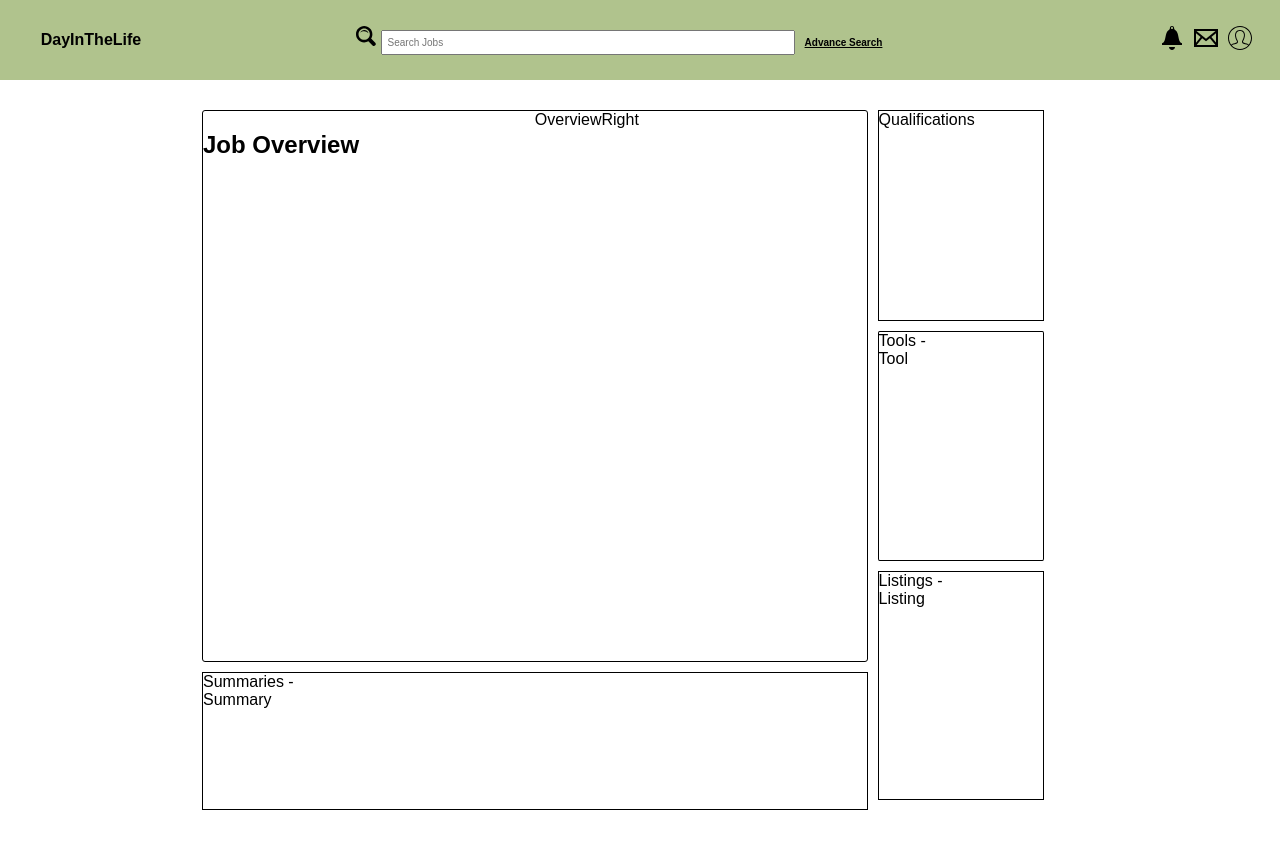
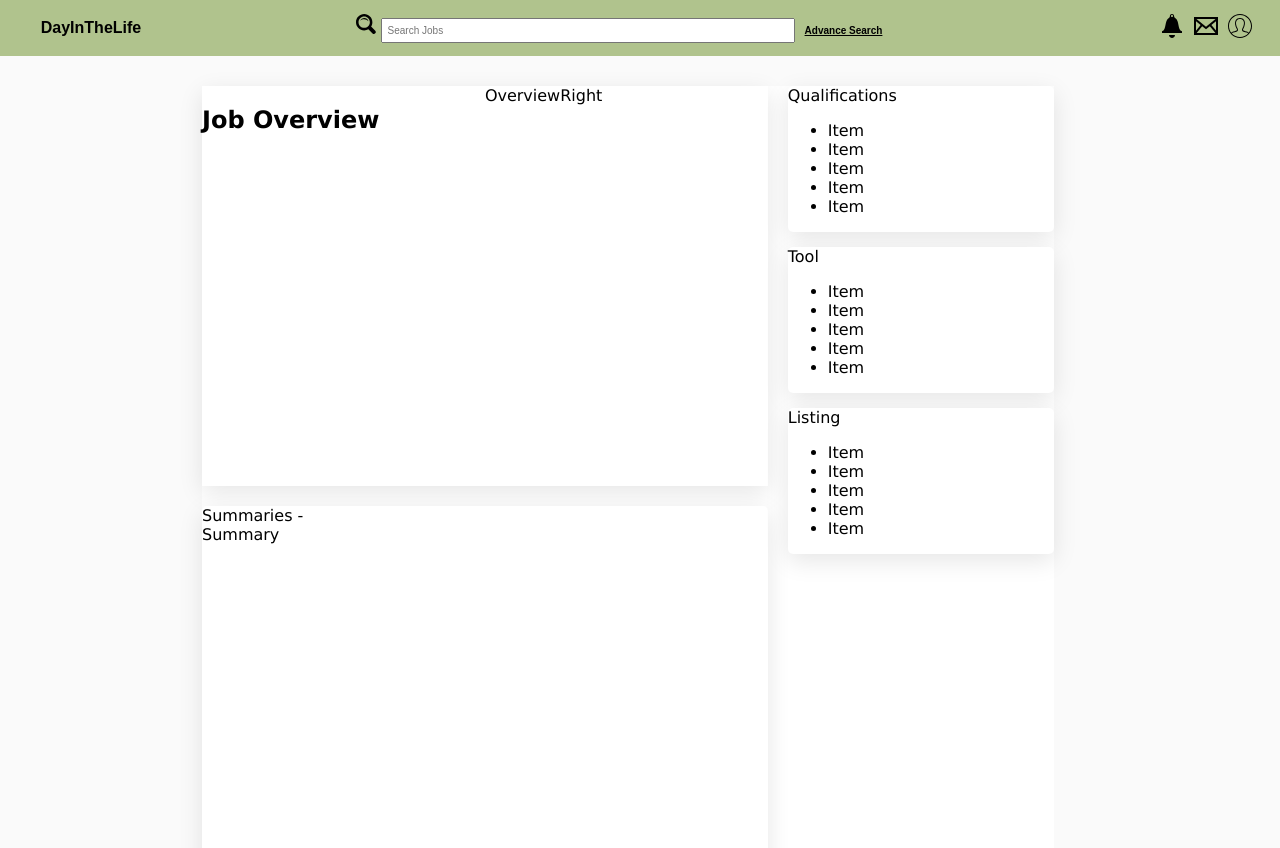
Before and after one commit to the7establishment/DayInTheLife, a React (Create React App) app: page / in a window 1280 px wide. Shown: the top 848 px of the page. Before the commit the page ends 810 px from the top, so only its background shows below. Built offline with nearby package versions, Linux system fonts and the light colour scheme.

Commit message:
Update Styles

```diff
--- a/src/components/JobProfile/Listings/Listing.js
+++ b/src/components/JobProfile/Listings/Listing.js
@@ -3,7 +3,13 @@ import React from "react";
 export default function Listing() {
   return (
     <div>
-      Listing
+      <ul>
+        <li>Item</li>
+        <li>Item</li>
+        <li>Item</li>
+        <li>Item</li>
+        <li>Item</li>
+      </ul>
     </div>
   );
 }
--- a/src/components/JobProfile/Listings/Listings.js
+++ b/src/components/JobProfile/Listings/Listings.js
@@ -5,7 +5,7 @@ import Listing from "./Listing"
 export default function Listings() {
   return (
     <div className="listings">
-      Listings -
+      Listing
       <Listing/>
     </div>
   );
--- a/src/components/JobProfile/Qualifications/Qualifications.js
+++ b/src/components/JobProfile/Qualifications/Qualifications.js
@@ -4,6 +4,13 @@ export default function Qualifications() {
   return (
     <div className="qualifications">
         Qualifications
+        <ul>
+          <li>Item</li>
+          <li>Item</li>
+          <li>Item</li>
+          <li>Item</li>
+          <li>Item</li>
+        </ul>
     </div>
   );
 }
--- a/src/components/JobProfile/Tools/Tool.js
+++ b/src/components/JobProfile/Tools/Tool.js
@@ -3,7 +3,13 @@ import React from "react";
 export default function Tool() {
   return (
     <div>
-      Tool
+      <ul>
+        <li>Item</li>
+        <li>Item</li>
+        <li>Item</li>
+        <li>Item</li>
+        <li>Item</li>
+      </ul>
     </div>
   );
 }
--- a/src/components/JobProfile/Tools/Tools.js
+++ b/src/components/JobProfile/Tools/Tools.js
@@ -4,7 +4,7 @@ import Tool from "./Tool"
 export default function Tools() {
   return (
     <div className="tools">
-      Tools -
+      Tool
       <Tool/>
     </div>
   );
--- a/src/css/JobProfile/JobProfile.css
+++ b/src/css/JobProfile/JobProfile.css
@@ -7,47 +7,63 @@
     grid-column-gap: 10px;
 }
 
+.jobprofile div{
+    background-color: #FFFFFF;
+}
+
 .profile{
     display: grid;
     grid-column: 2;
-    grid-template-columns: 80% 20% ;
-    grid-column-gap: 10px;
+    grid-template-columns: 68% 32% ;
+    grid-column-gap: 20px;
 }
 
 .profile-left{
     grid-column: 1;
-    display: grid;
-    grid-template-rows: 80% 20%;
-    grid-row-gap: 10px;
+    display: flex;
+    flex-direction: column;
 }
 
 .profile-right{
     grid-column: 2;
-    display: grid;
-    grid-row-gap: 10px;
+    display: flex;
+    flex-direction: column;
 }
 
 .overview {
-    border : 1px solid black;
     display: grid;
     grid-template-columns: 50% 50%;
     border-radius: 3px;
+    height: 400px;
+    box-shadow: 0 7px 25px 0 rgba(0,0,0,.1);
+    border-radius: 5px;
 }
 
 .dailylifesummaries {
-    border : 1px solid black;
+    margin-top: 20px;
+    box-shadow: 0 7px 25px 0 rgba(0,0,0,.1);
+    border-radius: 5px;
+    height: 1700px;
+}
+
+.qualifications {
+    box-shadow: 0 7px 25px 0 rgba(0,0,0,.1);
+    margin-bottom: 15px;
+    border-radius: 5px;
+}
+
+.tools {
+    box-shadow: 0 7px 25px 0 rgba(0,0,0,.1);
+    margin-bottom: 15px;
+    border-radius: 5px;
 }
 
 .listings {
-    border : 1px solid black;
-
+    box-shadow: 0 7px 25px 0 rgba(0,0,0,.1);
+    border-radius: 5px;
 }
 
-.tools {
-    border : 1px solid black;
-    border-radius: 1%;
+.box-shadow {
+    box-shadow: 0 7px 25px 0 rgba(0,0,0,.1);
+    z-index: -1;
 }
-
-.qualifications {
-    border : 1px solid black;
-}
--- a/src/styles.css
+++ b/src/styles.css
@@ -1,11 +1,13 @@
 .App {
   display: grid;
-  grid-template-rows: 10% 90%;
-  font-family: sans-serif;
+  grid-template-rows: 7% 93%;
+  font-family: 'Lucida Sans';
   height: 100vh;
+
 }
 
 body{
   margin: 0;
   /* height: 100vh; */
+  background-color: #FAFAFA;
 }
```
